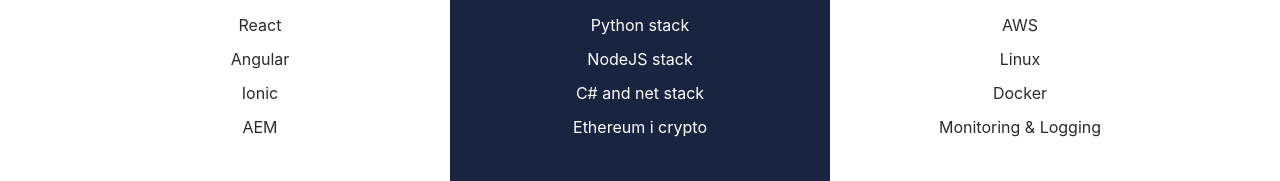
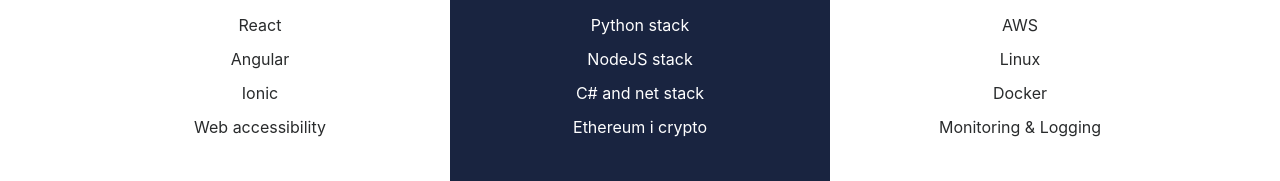
Before and after one commit to ssimunec/main_website, a plain HTML site: page index.html in a window 1280 px wide. Shown: the part 2433-2614 px from the top of the page. Drawn offline with Linux system fonts and the light colour scheme.

Commit message:
feat(3S2): favicon update and wcag add

```diff
--- a/index.html
+++ b/index.html
@@ -112,7 +112,7 @@
                     <li>React</li>
                     <li>Angular</li>
                     <li>Ionic</li>
-                    <li>AEM</li>
+                    <li>Web accessibility</li>
                 </ul>
                 <a href="#" class="btn my-4 font-weight-bold atlas-cta cta-blue">Findout more</a>
             </div>
```
Also changed, not shown: img/favicon.png.
